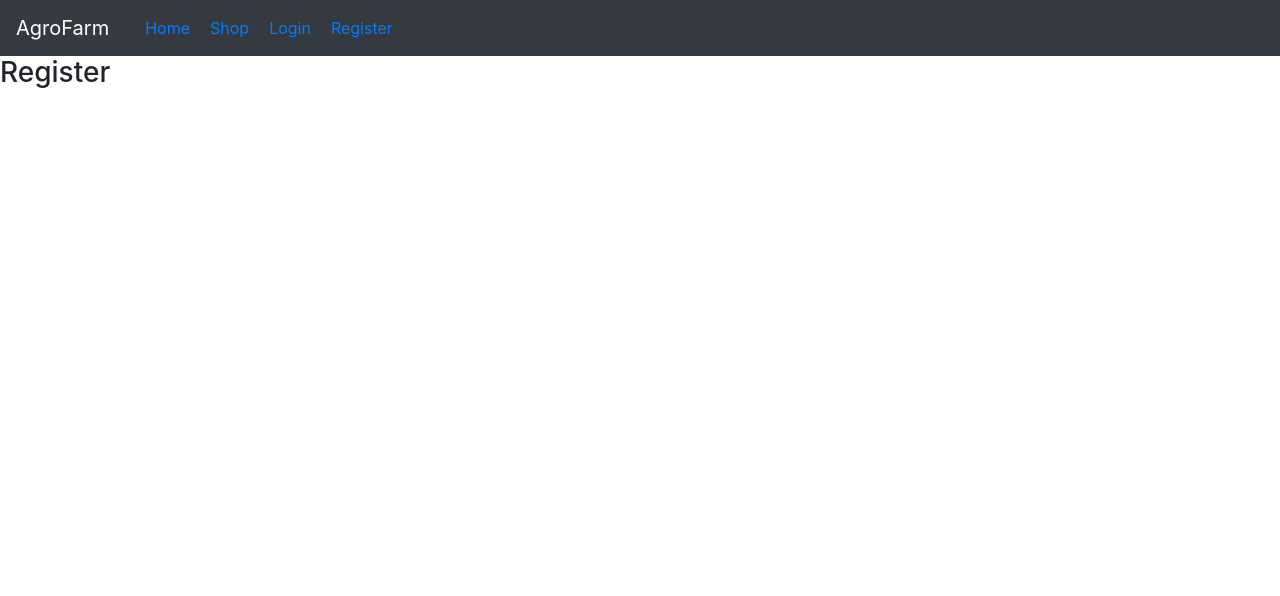
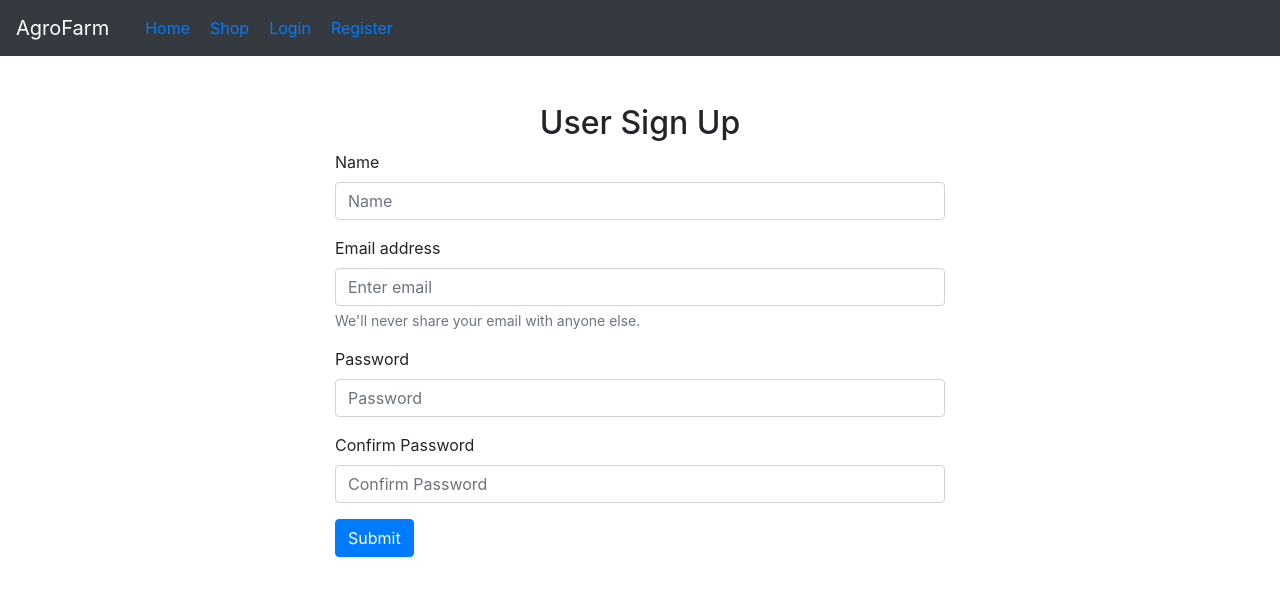
Before and after one commit to sharif7761/AgroFarm-React-Laravel, a React (Create React App) app in the folder frontend-react/: page /registration in a window 1280 px wide. Shown: the top 596 px of the page. Built offline with nearby package versions, Linux system fonts and the light colour scheme.

Commit message:
sigup page design

```diff
--- a/frontend-react/src/components/Register.js
+++ b/frontend-react/src/components/Register.js
@@ -1,9 +1,44 @@
-import React from 'react';
+import React, {useState} from 'react';
+import {Form, Button} from 'react-bootstrap'
 
 const Register = () => {
+
+    const [name, setName] = useState('')
+    const [email, setEmail] = useState('')
+    const [password, setPassword] = useState('')
+    const [conPassword, setConPassword] = useState('')
+
+    function signup (e) {
+        e.preventDefault()
+
+    }
     return (
-        <div>
-            <h3>Register</h3>
+        <div className='col-6 offset-3 mt-5'>
+            <h2 className='text-center'>User Sign Up</h2>
+            <Form onSubmit={signup}>
+                <Form.Group className="mb-3" controlId="formBasicName">
+                    <Form.Label>Name</Form.Label>
+                    <Form.Control type="text" placeholder="Name" onChange={(e) => setName(e.target.value)} />
+                </Form.Group>
+                <Form.Group className="mb-3" controlId="formBasicEmail">
+                    <Form.Label>Email address</Form.Label>
+                    <Form.Control type="email" placeholder="Enter email" onChange={(e) => setEmail(e.target.value)} />
+                    <Form.Text className="text-muted">
+                        We'll never share your email with anyone else.
+                    </Form.Text>
+                </Form.Group>
+                <Form.Group className="mb-3" controlId="formBasicPassword">
+                    <Form.Label>Password</Form.Label>
+                    <Form.Control type="password" placeholder="Password" onChange={(e) => setPassword(e.target.value)} />
+                </Form.Group>
+                <Form.Group className="mb-3" controlId="formBasicPassword">
+                    <Form.Label>Confirm Password</Form.Label>
+                    <Form.Control type="password" placeholder="Confirm Password" onChange={(e) => setConPassword(e.target.value)} />
+                </Form.Group>
+                <Button variant="primary" type="submit">
+                    Submit
+                </Button>
+            </Form>
         </div>
     );
 };
```
